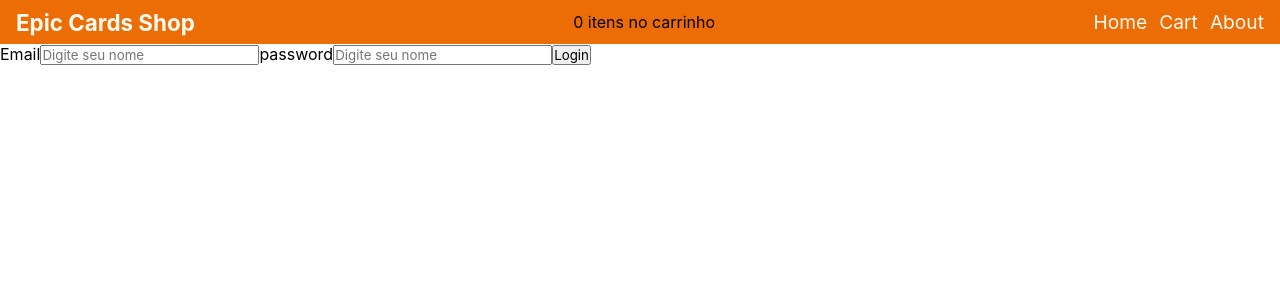
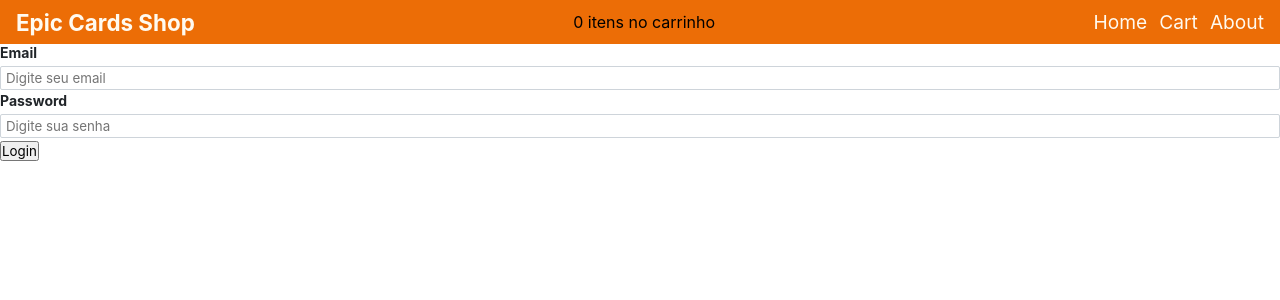
Before and after one commit to deywid/cards-shop, a React (Create React App) app: page /checkout in a window 1280 px wide. Shown: the top 300 px of the page. Built offline with nearby package versions, Linux system fonts and the light colour scheme.

Commit message:
adding forms + styled components

```diff
--- a/src/components/input/index.js
+++ b/src/components/input/index.js
@@ -1,17 +1,23 @@
 import React from "react";
 
-function Input({label, ...props}) {
+import {
+  ContainerInput,
+  DescriptionInput,
+  InputText,
+  ErrorMessage
+} from './styles'
 
-
+function Input({ label, errorMessage, ...props }) {
 
   return (
-    <>
-    <label>{label}</label>
-    <input
-      {...props}
-    />
-    </>
+    <ContainerInput>
+      <DescriptionInput>{label}</DescriptionInput>
+      <InputText
+        {...props}
+      />
+      <ErrorMessage>{errorMessage}</ErrorMessage>
+    </ContainerInput>
   )
 }
 
-export default Input
+export default Input;
--- /dev/null
+++ b/src/components/input/styles.js
@@ -0,0 +1,32 @@
+import styled from 'styled-components'
+
+export const ContainerInput = styled.div`
+  display: flex;
+  flex-direction: column;
+`;
+
+export const DescriptionInput = styled.label`
+  font-weight: bold;
+  font-size: 14px;
+  margin-bottom: 5px;
+  color: #212529;
+`;
+
+export const InputText = styled.input`
+  width: 100%;
+  height: 24px;
+  border-radius: 2px;
+  outline: none;
+  border: 1px solid ${(props) => props.errorMessage ? "#DC3545" : "#CED4DA"};
+  padding-left: 5px;
+
+  &:focus {
+    border-color: #ec6d08;
+  }
+`;
+
+export const ErrorMessage = styled.span`
+  color: #dc3545;
+  font-size: 10px;
+  margin-top: 2px;
+`;
--- a/src/pages/cards/index.js
+++ b/src/pages/cards/index.js
@@ -1,5 +1,5 @@
 import { useEffect, useState } from 'react';
-import Card from '../../components/Cards/cards';
+import Card from '../../components/cards/cards';
 
 import { useParams } from 'react-router-dom'
 
@@ -16,6 +16,7 @@ function Cards() {
       setCards([...cards, ...data])
     }
     handleGetCard();
+  // eslint-disable-next-line react-hooks/exhaustive-deps
   }, [params.category, currentPage])
 
   useEffect(() => {
--- a/src/pages/checkout/index.js
+++ b/src/pages/checkout/index.js
@@ -1,13 +1,23 @@
 import React, { useState } from "react"
 import Input from "../../components/input";
+
 
 export default function Checkout() {
 
   const [email, setEmail] = useState('');
   const [password, setPassword] = useState('');
+  const [errors, setErrors] = useState({})
 
   function handleSubmit(event) {
     event.preventDefault();
+    let currentErrors = {};
+    if (!email) {
+      currentErrors.email = 'Email é obrigatório';
+    }
+    if (!password) {
+      currentErrors.password = 'Password é obrigatório';
+    }
+    setErrors(currentErrors);
   }
 
   return (
@@ -17,19 +27,21 @@ export default function Checkout() {
           label="Email"
           type="text"
           value={email}
-    onChange={event =>{
+          onChange={event => {
             setEmail(event.target.value)
           }}
-    placeholder="Digite seu nome"
+          placeholder="Digite seu email"
+          errorMessage={errors.email}
         />
         <Input
-    label="password"
+          label="Password"
           type="password"
           value={password}
-      onChange={event =>{
+          onChange={event => {
             setPassword(event.target.value)
           }}
-      placeholder="Digite seu nome"
+          placeholder="Digite sua senha"
+          errorMessage={errors.password}
         />
         <button type="submit">Login</button>
       </form>
```
Also changed, not shown: src/App.js (indentation only). Lines whose indentation alone changed are shown as unchanged.
